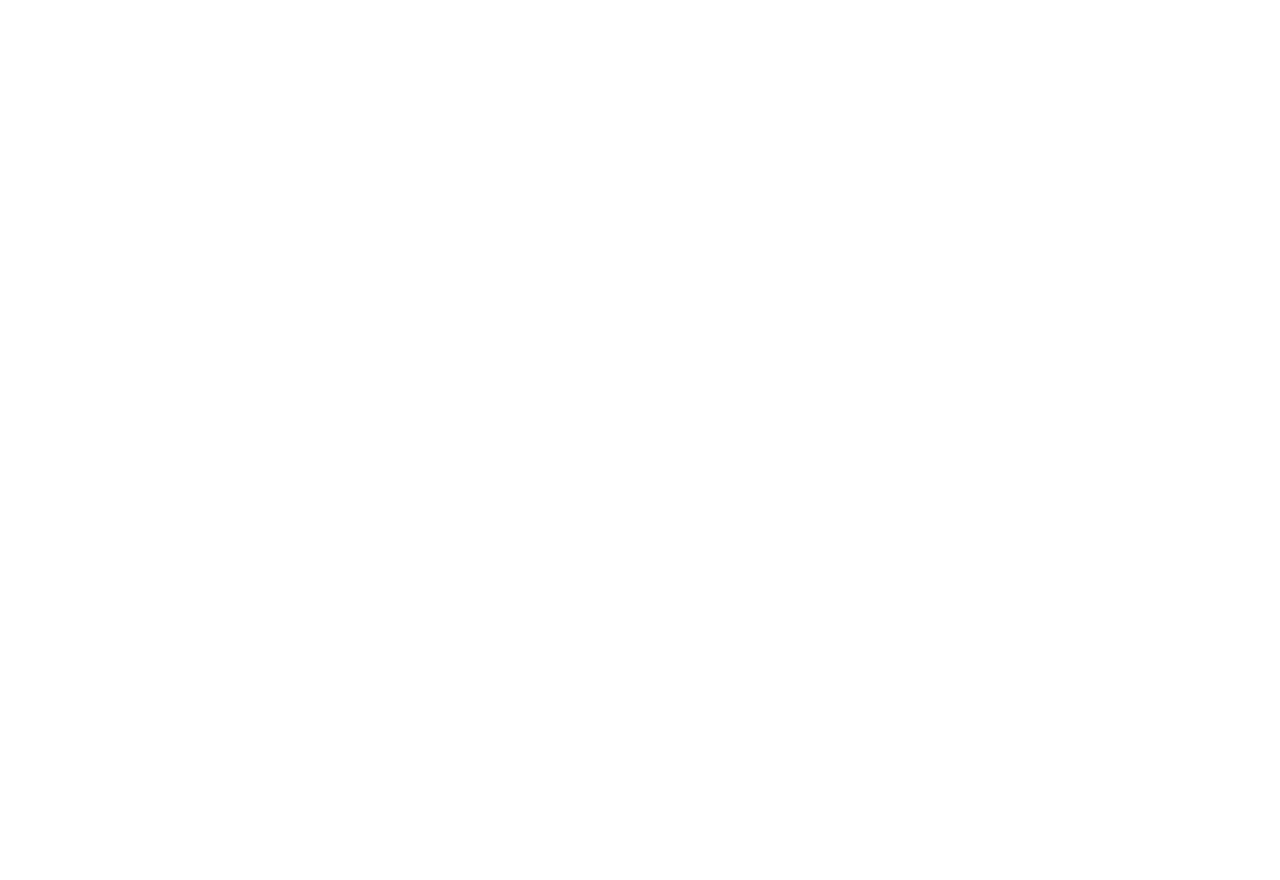
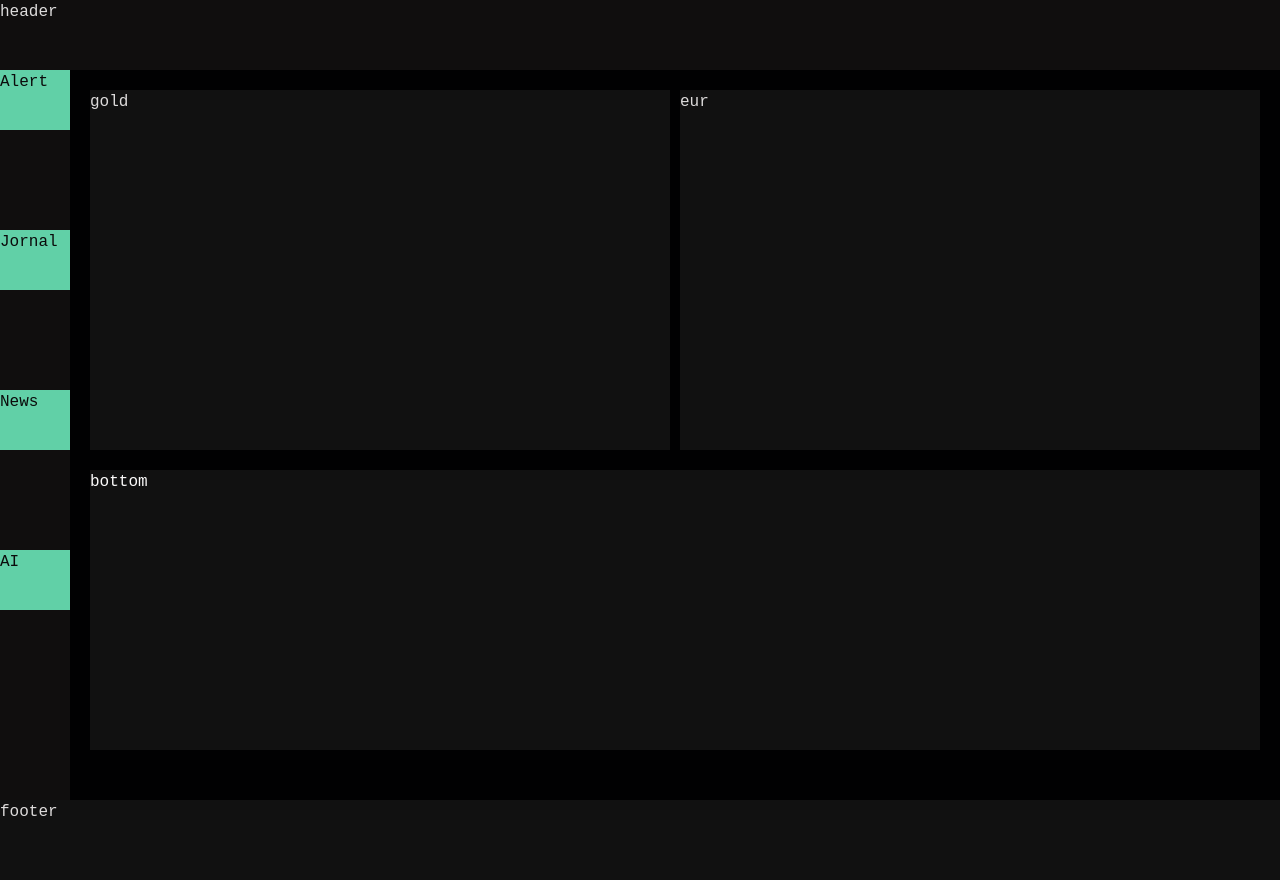
Before and after one commit to AkhalTeke7/Trading-Alert-System, a plain HTML site: page main.html in a window 1280 px wide. Before the commit the page ends 800 px from the top, so only its background shows below. Drawn offline with Linux system fonts and the light colour scheme.

Commit message:
basic-design

```diff
--- a/main.html
+++ b/main.html
@@ -4,7 +4,31 @@
         <title>Price-Alert</title>
         <link rel="stylesheet" href="style.css">
     </head>
-    <body>
+<body>
 
-    </body>
+    <header class="header">header</header>
+
+    <div class="main">
+
+        <aside class="sidebar">
+            <div class="sid-botton">Alert</div>
+            <div class="sid-botton">Jornal</div>
+            <div class="sid-botton">News</div>
+            <div class="sid-botton">AI</div>
+        </aside>
+
+        <div class="content">
+
+            <div class="chart-part">
+                <div class="gold">gold</div>
+                <div class="eur">eur</div>
+            </div>
+
+            <div class="bottom">bottom</div>
+
+        </div>
+
+    </div>
+    <footer class="footer">footer</footer>
+</body>
 </html>
--- a/style.css
+++ b/style.css
@@ -0,0 +1,104 @@
+:root {
+
+  --bg: #010102;
+  --gradient: linear-gradient(135deg, #33c791, #3edfa4);
+  --font-mono: "JetBrains Mono", ui-monospace, monospace;
+  --font-sans: "Inter", system-ui, sans-serif;
+  --font-display: "Space Grotesk", sans-serif;
+}
+
+* {
+  margin: 0;
+  padding: 0;
+  box-sizing: border-box;
+}
+
+html {
+  scroll-behavior: smooth;
+}
+
+/* Lenis (3.1) — required base styles */
+html.lenis,
+html.lenis body {
+  height: auto;
+}
+.lenis.lenis-smooth {
+  scroll-behavior: auto !important;
+}
+.lenis.lenis-stopped {
+  overflow: hidden;
+}
+
+body {
+  font-family: var(--font-sans);
+  background: var(--bg);
+  color: var(--text);
+  line-height: 1.6;
+  overflow-x: hidden;
+  }
+.header {
+    height: 70px;
+    font-family: var(--font-mono);
+    color: #dddbdb;
+    background-color: rgb(16, 14, 14);
+}
+
+.main {
+    display: flex;
+    height: calc(100vh - 70px);
+    font-family: var(--font-mono);
+}
+
+.sidebar {
+    width: 70px;
+    flex-shrink: 0;
+    color: #dddbdb;
+    background-color: rgb(16, 14, 14);
+    display: flex;
+
+    flex-direction: column;
+    row-gap: 100px;
+
+}
+
+.content {
+    flex: 1;
+}
+
+.chart-part {
+    display: grid;
+    grid-template-columns: 1fr 1fr;
+    gap: 10px;
+    padding: 20px;
+    width: 100%;
+    height: 50vh;
+}
+
+.gold,
+.eur {
+    background-color: #111;
+    color: #dddbdb;
+
+}
+
+.footer {
+    width: 100%;
+    font-family: var(--font-mono);
+    color: #dddbdb;
+    height: 10vh;
+    background-color: #111;
+}
+.bottom {
+    display: grid;
+    grid-template-columns: 1fr;
+    height: 35vh;
+    margin-left:20px;
+    margin-right:20px;
+    color: #fbfafa;
+    background-color: #111;
+}
+.sid-botton {
+    height: 60px;
+    color: #0b0b0b;
+    background-color: #61d0a7;
+}
```
